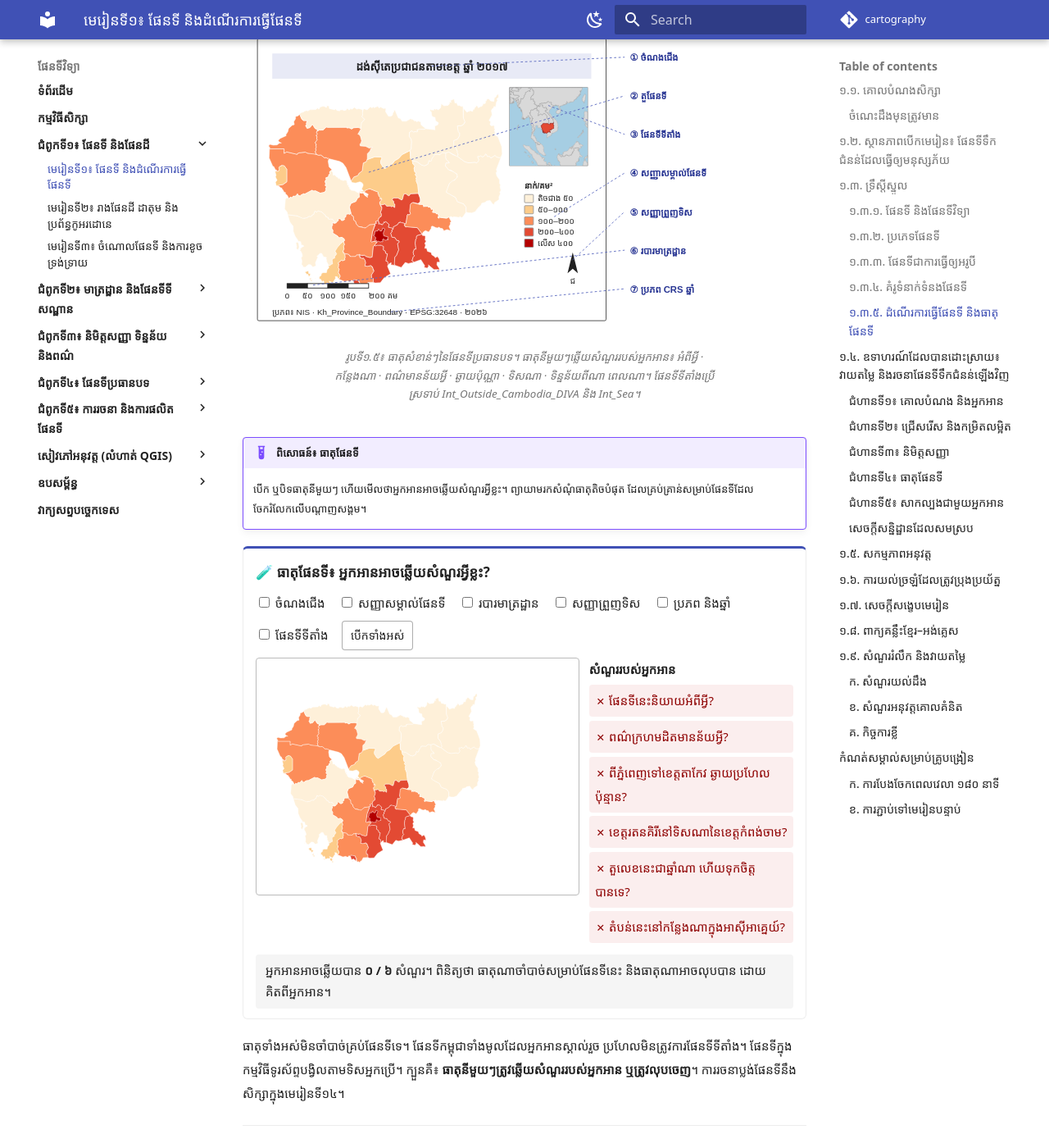
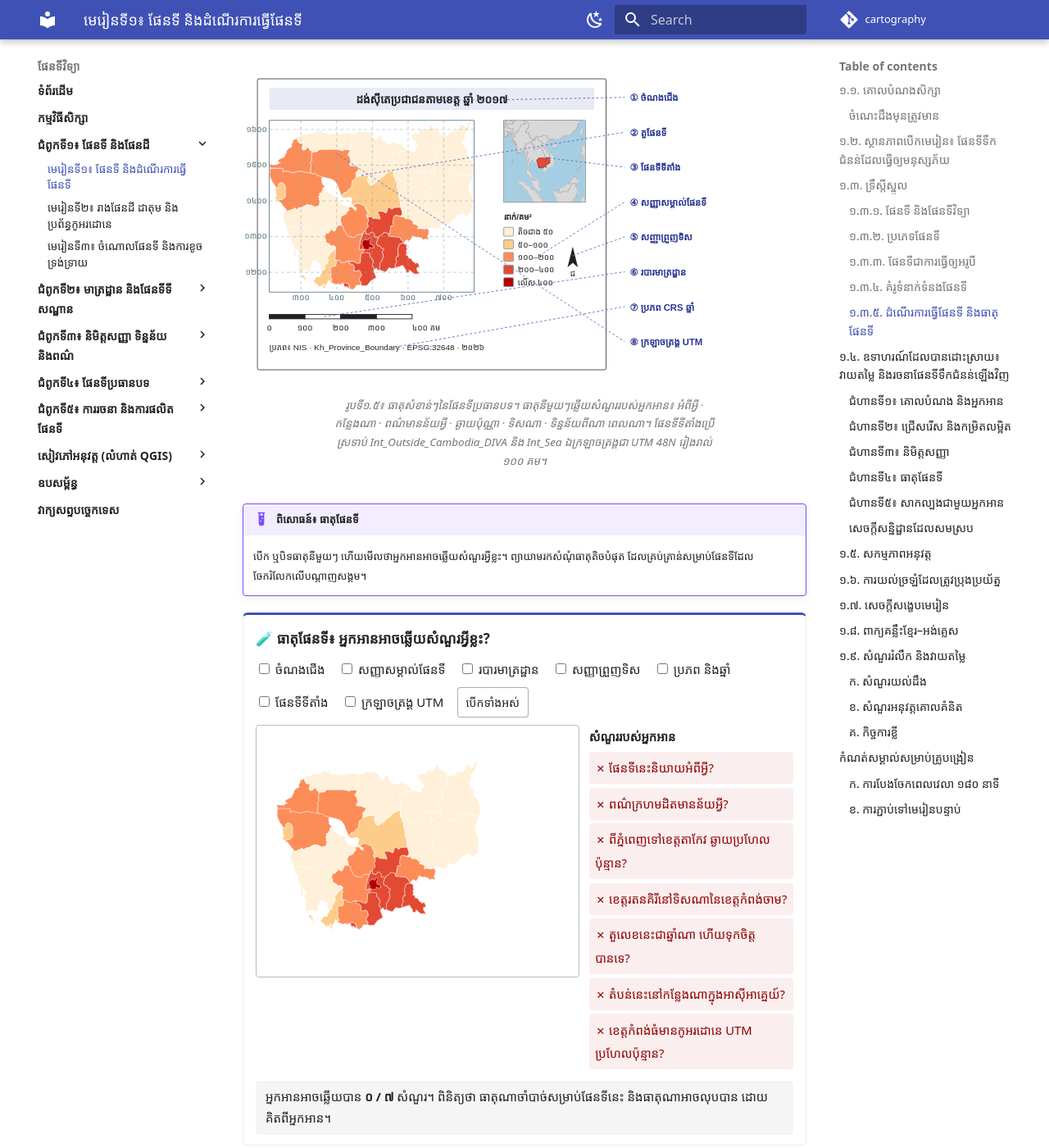
Before and after one commit to khgeo/cartography, an MkDocs documentation site: the page built from docs/lessons/lesson-01.md, in a window 1280 px wide and 1400 px high, scrolled down 5501 px. Shown: the whole window at 82% size. Built offline with MkDocs 1.6.1 and Material for MkDocs 9.7.7, drawn with Linux system fonts in a browser that asks for light colours; some web fonts are replaced; comment, search, counter and statistics services are not loaded; some of the changed text lies outside the part shown.

Commit message:
Lesson 1 fixed

```diff
--- a/docs/assets/js/carto-sims.js
+++ b/docs/assets/js/carto-sims.js
@@ -21,7 +21,7 @@
 
   /* ---------- Map elements: what can a reader answer? ---------- */
   window.EXTRA_SIMS["map-elements"] = async (el) => {
-    const EL = [["title", "ចំណងជើង"], ["legend", "សញ្ញាសម្គាល់ផែនទី"], ["scale", "របារមាត្រដ្ឋាន"], ["north", "សញ្ញាព្រួញទិស"], ["source", "ប្រភព និងឆ្នាំ"], ["inset", "ផែនទីទីតាំង"]];
+    const EL = [["title", "ចំណងជើង"], ["legend", "សញ្ញាសម្គាល់ផែនទី"], ["scale", "របារមាត្រដ្ឋាន"], ["north", "សញ្ញាព្រួញទិស"], ["source", "ប្រភព និងឆ្នាំ"], ["inset", "ផែនទីទីតាំង"], ["grid", "ក្រឡាចត្រង្គ UTM"]];
     const Q = [
       ["ផែនទីនេះនិយាយអំពីអ្វី?", ["title"]],
       ["ពណ៌ក្រហមដិតមានន័យអ្វី?", ["legend"]],
@@ -29,6 +29,7 @@
       ["ខេត្តរតនគិរីនៅទិសណានៃខេត្តកំពង់ចាម?", ["north"]],
       ["តួលេខនេះជាឆ្នាំណា ហើយទុកចិត្តបានទេ?", ["source"]],
       ["តំបន់នេះនៅកន្លែងណាក្នុងអាស៊ីអាគ្នេយ៍?", ["inset"]],
+      ["ខេត្តកំពង់ធំមានកូអរដោនេ UTM ប្រហែលប៉ុន្មាន?", ["grid"]],
     ];
     el.innerHTML = `<div class="sim-title">ធាតុផែនទី៖ អ្នកអានអាចឆ្លើយសំណួរអ្វីខ្លះ?</div>
       <div class="sim-controls">${EL.map(([k, n]) => `<label><input type="checkbox" data-k="${k}"> ${n}</label>`).join("")}
@@ -36,19 +37,29 @@
       <div class="sim-body"><div class="sim-canvas-wrap me-map"></div><div class="me-q"></div></div>
       <div class="sim-out"></div>`;
     const D = await load(), I = await loadInset();
-    const W = 640, H = 470, k = 1.35, ox = 40, oy = 70;
+    const W = 640, H = 500, k = 1.35, ox = 40, oy = 70;
     const on = {};
     const draw = () => {
       el.querySelectorAll(".sim-controls input").forEach((c) => (on[c.dataset.k] = c.checked));
       const provs = D.prov.map((p) => `<path d="${pd(p.r, ox, oy, k)}" fill="${col(p.dens)}" stroke="#fff" stroke-width=".7"><title>${p.name} · ${kh(p.dens)} នាក់/គម²</title></path>`).join("");
+      const B = D.bounds || [211418, 1144592, 784615, 1625605], MW = D.W * k, MH = D.H * k;
+      let gridSvg = "";
+      if (on.grid) {
+        const ex = (E) => ox + ((E - B[0]) / (B[2] - B[0])) * MW, ny = (N) => oy + ((B[3] - N) / (B[3] - B[1])) * MH;
+        for (let E = Math.ceil(B[0] / 1e5) * 1e5; E < B[2]; E += 1e5) { const x = ex(E);
+          gridSvg += `<line x1="${x}" y1="${oy}" x2="${x}" y2="${oy + MH}" stroke="#90a4ae" stroke-width=".7" stroke-dasharray="4 4"/><text x="${x}" y="${oy + MH + 14}" font-size="11" text-anchor="middle" fill="#546e7a">${kh(Math.round(E / 1000))}</text>`; }
+        for (let N = Math.ceil(B[1] / 1e5) * 1e5; N < B[3]; N += 1e5) { const y = ny(N);
+          gridSvg += `<line x1="${ox}" y1="${y}" x2="${ox + MW}" y2="${y}" stroke="#90a4ae" stroke-width=".7" stroke-dasharray="4 4"/><text x="${ox - 4}" y="${y + 4}" font-size="11" text-anchor="end" fill="#546e7a">${kh(Math.round(N / 1000))}</text>`; }
+        gridSvg += `<rect x="${ox}" y="${oy}" width="${MW}" height="${MH}" fill="none" stroke="#607d8b"/><text x="${ox}" y="${oy + MH + 30}" font-size="11" fill="#546e7a">គីឡូម៉ែត្រ E និង N · UTM 48N</text>`;
+      }
       const seg = (360 / 573.2) * 50 * (k / 1.2);
       let svg = `<svg viewBox="0 0 ${W} ${H}" xmlns="http://www.w3.org/2000/svg" style="width:100%;height:auto;background:#fff;border:1px solid #bbb;border-radius:4px">
-        <style>text{font-family:var(--md-text-font-family,'Battambang');fill:#212121}</style>${provs}`;
+        <style>text{font-family:var(--md-text-font-family,'Battambang');fill:#212121}</style>${provs}${gridSvg}`;
       if (on.title) svg += `<rect x="20" y="14" width="${W - 40}" height="40" fill="#e8eaf6"/><text x="${W / 2}" y="41" text-anchor="middle" font-size="17" font-weight="700">ដង់ស៊ីតេប្រជាជនតាមខេត្ត ឆ្នាំ ២០១៧</text>`;
       if (on.legend) svg += `<text x="512" y="222" font-size="12" font-weight="700">នាក់/គម²</text>` + LAB.map((l, i) => `<rect x="512" y="${230 + i * 18}" width="14" height="13" fill="${PAL[i]}" stroke="#999"/><text x="532" y="${241 + i * 18}" font-size="12">${l}</text>`).join("");
-      if (on.scale) svg += [0, 1, 2, 3].map((i) => `<rect x="${50 + i * seg}" y="${H - 58}" width="${seg}" height="6" fill="${i % 2 ? "#fff" : "#212121"}" stroke="#212121"/>`).join("") + ["០", "៥០", "១០០", "១៥០", "២០០ គម"].map((t, i) => `<text x="${50 + i * seg}" y="${H - 38}" font-size="11" text-anchor="${i < 4 ? "middle" : "start"}">${t}</text>`).join("");
+      if (on.scale) svg += [0, 1, 2, 3].map((i) => `<rect x="${50 + i * seg}" y="${H - 42}" width="${seg}" height="6" fill="${i % 2 ? "#fff" : "#212121"}" stroke="#212121"/>`).join("") + ["០", "៥០", "១០០", "១៥០", "២០០ គម"].map((t, i) => `<text x="${50 + i * seg}" y="${H - 22}" font-size="11" text-anchor="${i < 4 ? "middle" : "start"}">${t}</text>`).join("");
       if (on.north) svg += `<g transform="translate(${W - 50} ${H - 90})"><path d="M0 -24 L8 6 L0 0 L-8 6Z" fill="#212121"/><text x="0" y="22" text-anchor="middle" font-size="13">ជ</text></g>`;
-      if (on.source) svg += `<text x="24" y="${H - 12}" font-size="11">ប្រភព៖ Kh_Province_Boundary (POP2017) · EPSG:32648 · រៀបចំ ២០២៦</text>`;
+      if (on.source) svg += `<text x="50" y="${H - 4}" font-size="11">ប្រភព៖ Kh_Province_Boundary (POP2017) · EPSG:32648 · រៀបចំ ២០២៦</text>`;
       if (on.inset) { const ix = 512, iy = 70, ik = 1.15;
         svg += `<g><rect x="${ix}" y="${iy}" width="${100 * ik}" height="${100 * ik}" fill="#f2f2f2" stroke="#757575"/>` +
           `<path d="${pd(I.sea, ix, iy, ik)}" fill="#a6cee3"/><path d="${pd(I.land, ix, iy, ik)}" fill="#d9d9d9" stroke="#9e9e9e" stroke-width=".4"/>` +
--- a/docs/lessons/lesson-01.md
+++ b/docs/lessons/lesson-01.md
@@ -76,7 +76,7 @@
 
 <figure markdown>
 --8<-- "assets/svg/c01-reference-thematic.svg"
-<figcaption>រូបទី១.១៖ ផែនទីយោងទូទៅបង្ហាញវត្ថុច្រើនប្រភេទ ដើម្បីរកទីតាំង (ឆ្វេង)។ ផែនទីប្រធានបទបង្ហាញលំនាំនៃប្រធានបទតែមួយ (ស្ដាំ)។ ទិន្នន័យ៖ Kh_Province_Boundary, Kh_Lake_n_Mekong, Kh_Main_Roads_MPWT2014។</figcaption>
+<figcaption>រូបទី១.១៖ ផែនទីយោងទូទៅបង្ហាញវត្ថុច្រើនប្រភេទ ដើម្បីរកទីតាំង (ឆ្វេង)។ ផែនទីប្រធានបទបង្ហាញលំនាំនៃប្រធានបទតែមួយ (ស្ដាំ)។ ផែនទីទាំងពីរមានក្រឡាចត្រង្គ UTM 48N។ ទិន្នន័យ៖ Kh_Province_Boundary, Kh_Lake_n_Mekong, Kh_Main_Roads_MPWT2014។</figcaption>
 </figure>
 
 ### ១.៣.៣. ផែនទីជាការធ្វើឲ្យអរូបី
@@ -128,7 +128,7 @@
 
 <figure markdown>
 --8<-- "assets/svg/c01-elements.svg"
-<figcaption>រូបទី១.៥៖ ធាតុសំខាន់ៗនៃផែនទីប្រធានបទ។ ធាតុនីមួយៗឆ្លើយសំណួររបស់អ្នកអាន៖ អំពីអ្វី · កន្លែងណា · ពណ៌មានន័យអ្វី · ឆ្ងាយប៉ុណ្ណា · ទិសណា · ទិន្នន័យពីណា ពេលណា។ ផែនទីទីតាំងប្រើស្រទាប់ Int_Outside_Cambodia_DIVA និង Int_Sea។</figcaption>
+<figcaption>រូបទី១.៥៖ ធាតុសំខាន់ៗនៃផែនទីប្រធានបទ។ ធាតុនីមួយៗឆ្លើយសំណួររបស់អ្នកអាន៖ អំពីអ្វី · កន្លែងណា · ពណ៌មានន័យអ្វី · ឆ្ងាយប៉ុណ្ណា · ទិសណា · ទិន្នន័យពីណា ពេលណា។ ផែនទីទីតាំងប្រើស្រទាប់ Int_Outside_Cambodia_DIVA និង Int_Sea ឯក្រឡាចត្រង្គជា UTM 48N រៀងរាល់ ១០០ គម។</figcaption>
 </figure>
 
 !!! example "ពិសោធន៍៖ ធាតុផែនទី"
```
Also changed, not shown: docs/assets/data/cambodia_provinces_svg.json (+1 -1 lines), docs/assets/svg/c01-elements.svg, docs/assets/svg/c01-reference-thematic.svg.
